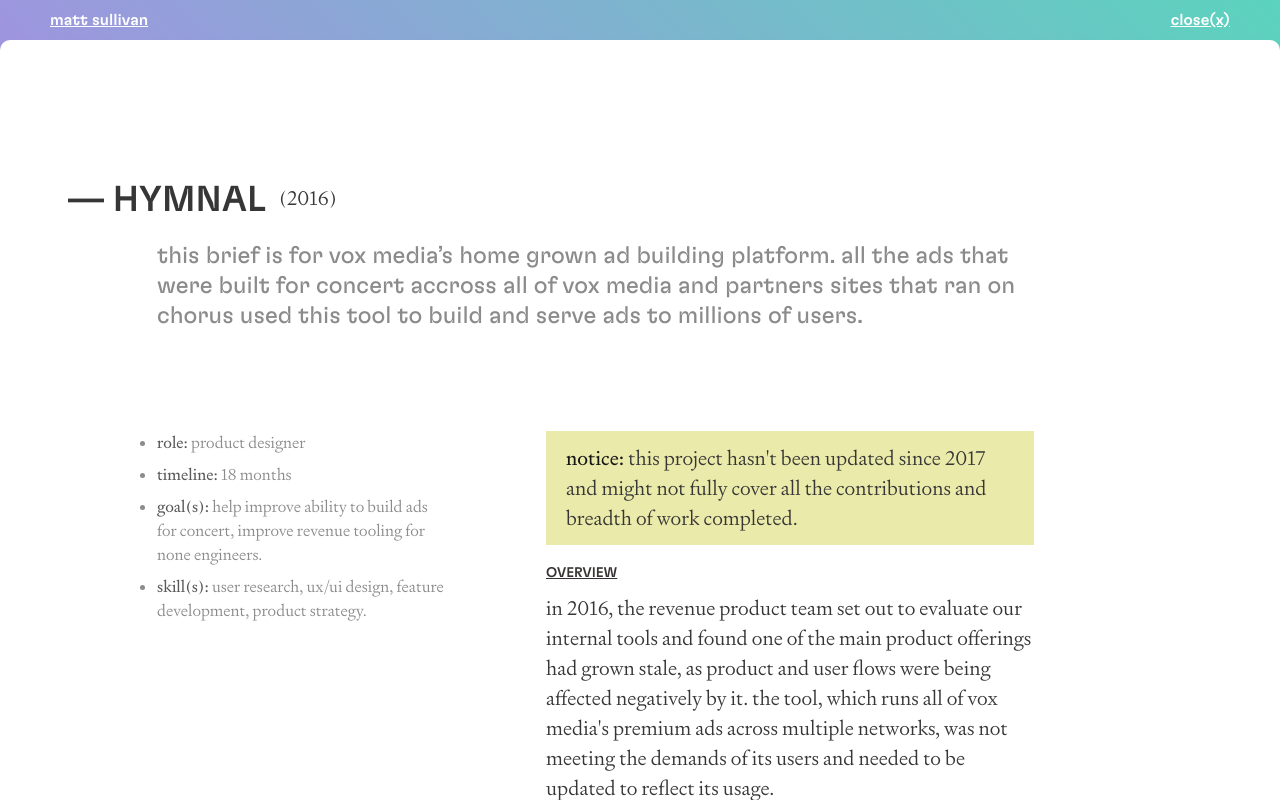
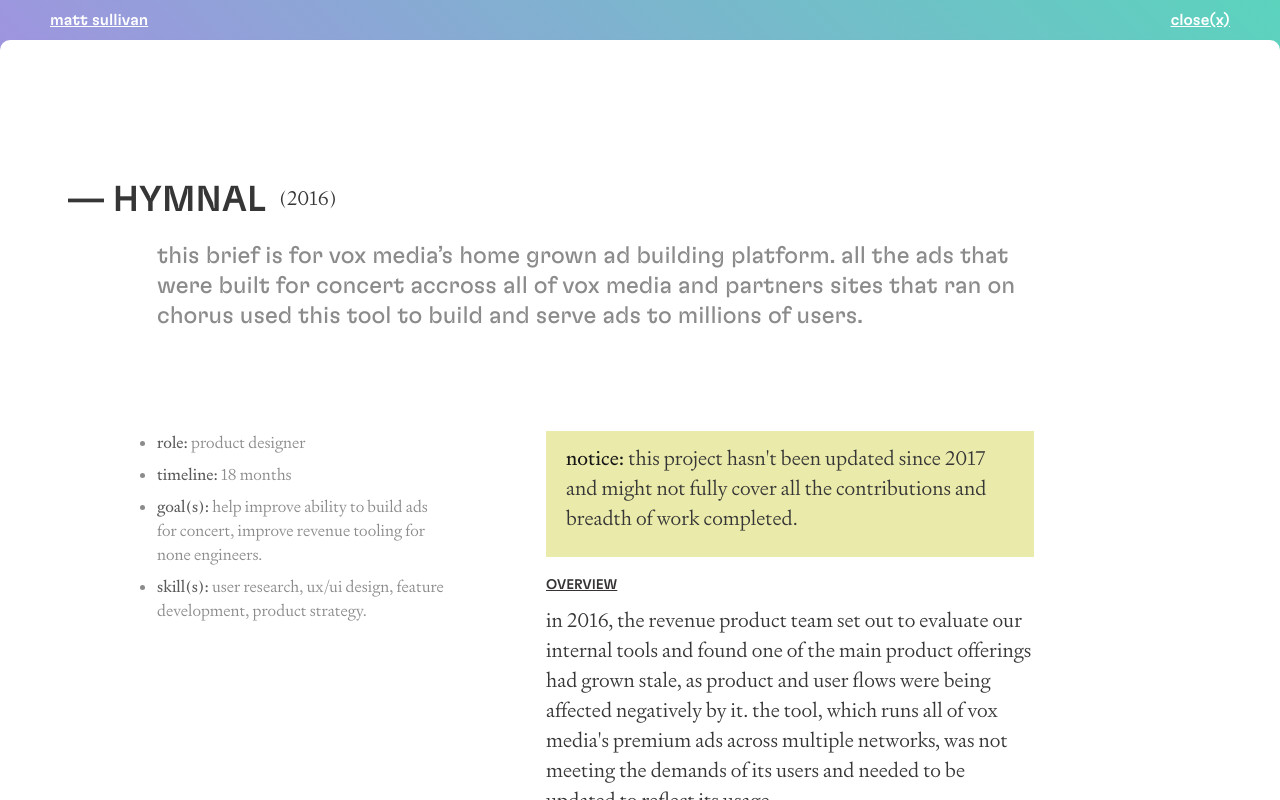
Before and after one commit to mjsxi/website-v4, a Next.js app: page /projects/hymnal in a window 1280 px wide. Built offline with nearby package versions, Linux system fonts and the light colour scheme.

Commit message:
added margin to the bottom of each p tag

```diff
--- a/styles/main.module.scss
+++ b/styles/main.module.scss
@@ -308,7 +308,7 @@
   p {
     text-indent: 30px;
     margin-top: 0px;
-    //margin-bottom: 12px;
+    margin-bottom: 12px;
     grid-column: 8 / span 5;
 
     @media (max-width: 728px) {
```
